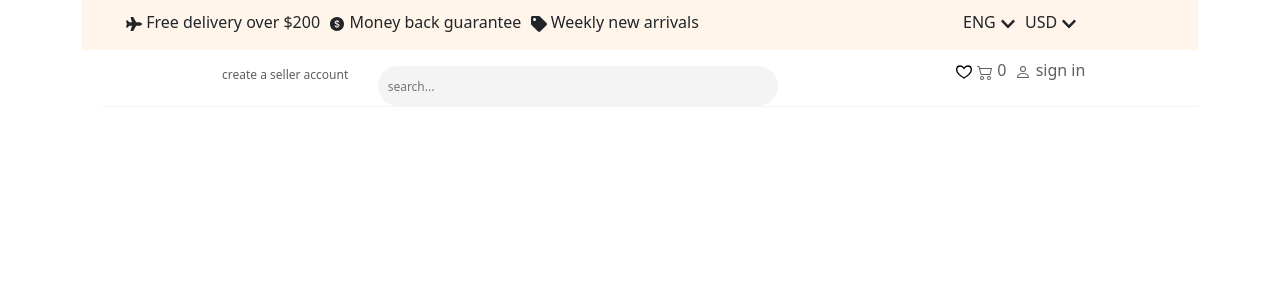
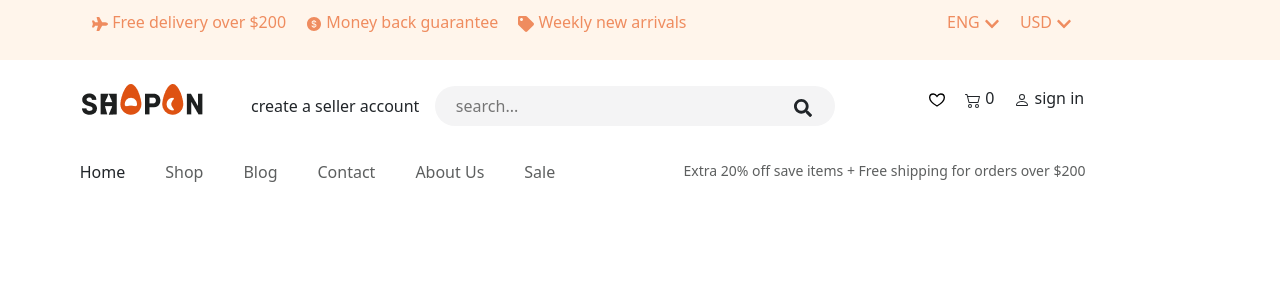
Before and after one commit to tonylyon7/ShopOn, a React (Create React App) app: page / in a window 1280 px wide. Shown: the top 300 px of the page. Built offline with nearby package versions, Linux system fonts and the light colour scheme; a web font is replaced by a local one.

Commit message:
LandingPage

```diff
--- a/src/User/Landingpage/CSS/Nav.css
+++ b/src/User/Landingpage/CSS/Nav.css
@@ -1,4 +1,4 @@
-.Tony-Nav {
+/* .Tony-Nav {
     background-color: #FFF5EB;
     padding-top: 10px;
     margin: auto;
@@ -21,8 +21,6 @@
 }
 .second{
     display: flex;
-    /* justify-content: space-between; */
-    /* align-items: center; */
     margin-left: 120px;
     gap: 30px;
     color: #5D5F5F;
@@ -48,4 +46,46 @@
     width: 400px;
     height: 40px;
     border: none;
+} */
+
+
+.Tony-Nav {
+    background-color: #FFF5EB;
+    width: 100%;
+    color: #EF8C5F;
 }
+
+.Tonylist-nav li{
+    margin: 10px;
+}
+.Tony-seller {
+    font-weight: 500;
+}
+
+.second form input {
+    padding: 8px;
+    width: 400px;
+    background: #F4F4F5;
+    border-radius: 40px;
+    outline: none;
+    border: none;
+}
+.Tony-search {
+    position: relative;
+    left: -10%;
+    font-size: 18px;
+}
+.Tony-main {
+    margin-left: -2%;
+}
+.Tony-main li a{
+    text-decoration: none;
+    padding: 20px;
+    color: #5D5F5F;
+    font-weight: 500;
+}
+.Tony-extra {
+    font-size: 14px;
+    margin-left: -28%;
+    color: #5D5F5F;
+}
--- a/src/User/Landingpage/LandingpageNav.js
+++ b/src/User/Landingpage/LandingpageNav.js
@@ -8,42 +8,47 @@ import { FaChevronDown } from 'react-icons/fa'
 import {GrFavorite} from 'react-icons/gr'
 import {BsCart2} from 'react-icons/bs'
 import {BsPerson} from 'react-icons/bs'
+import logo from './Assets/SHOPON.png'
+import { FaSearch } from 'react-icons/fa'
 
 const LandingpageNav = () => {
   return (
     <>
-      <div className='container'>
-        <div className='container-fluid Tony-Nav'>
+      <div>
+        <div className='Tony-Nav'>
+        <div className='container'>
           <div className='row'>
             <div className='col-md-9'>
-              <ul className='Tonylist-nav'>
+              <ul className='Tonylist-nav d-sm-flex align-items-center list-unstyled'>
                   <li> <FaPlane/> Free delivery over $200</li>
                   <li> <AiFillDollarCircle/> Money back guarantee</li>
                   <li> <FaTag/> Weekly new arrivals</li>
               </ul>
             </div>
             <div className='col-md-3 mr-auto'>
-              <ul className='ms-auto Tonylist-nav'>
+              <ul className='ms-auto Tonylist-nav d-sm-flex list-unstyled'>
                   <li>ENG <FaChevronDown/> </li>
                   <li>USD <FaChevronDown/> </li>
               </ul>
             </div>
           </div>
         </div>
+        </div>
+        <div className='container'>
         <div className='Tony-head'>
-          <div className='first'>
-            <div className='create'>
-              {/* <a href='/'> <img src={img}/></a> */}
-              <div className='second'>
-                  {/* <p className='seller'><Link to='/Signup'>create a seller account</Link></p> */}
-                  <p>create a seller account</p>
-                    <form>
-                      <input type="search" className="search" placeholder='   search...'></input>
+          <div className='first d-sm-flex justify-content-between'>
+            <div className='create d-sm-flex justify-content-between mt-3'>
+              <a href='/'><img src={logo} className='mt-2'/></a>
+              <div className='second d-sm-flex align-items-center justify-content-between ms-5'>
+                  <p className='mt-3 Tony-seller'><Link to='' className='text-decoration-none text-dark'>create a seller account</Link></p>
+                    <form className='ms-3'>
+                      <input className="search" placeholder='   search...'></input>
+                      <FaSearch className='Tony-search'/>
                   </form>
               </div>
               </div>
-              <div className=' icons col-md-3' >
-                <ul className='Tonylist-nav'>
+              <div className=' icons col-md-3'>
+                <ul className='Tonylist-nav d-sm-flex align-items-center list-unstyled mt-3'>
                   <li><GrFavorite/></li>
                   <li><BsCart2/> 0</li>
                   <li> <BsPerson/> sign in</li>
@@ -51,6 +56,23 @@ const LandingpageNav = () => {
               </div>
           </div>
         </div>
+
+        <div className='Tony-main-nav d-sm-flex justify-content-between'>
+          <div className='Tony-main mt-4'>
+           <ul className='d-sm-flex list-unstyled'>
+            <li><Link to='/' className='text-dark'>Home</Link></li>
+            <li><Link to=''>Shop</Link></li>
+            <li><Link to='/Blog'>Blog</Link></li>
+            <li><Link to=''>Contact</Link></li>
+            <li><Link to=''>About Us</Link></li>
+            <li><Link to=''>Sale</Link></li>
+           </ul>
+           </div>
+           <div className='mt-4'>
+              <p className='Tony-extra'>Extra 20% off save items + Free shipping for orders over $200</p>
+           </div>
+        </div>
+        </div>
       </div>
     </>
   )
```
Also changed, not shown: src/User/Landingpage/Assets/SHOPON.png (added).
